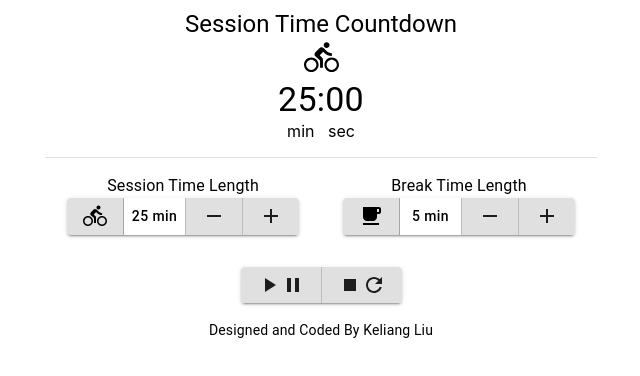
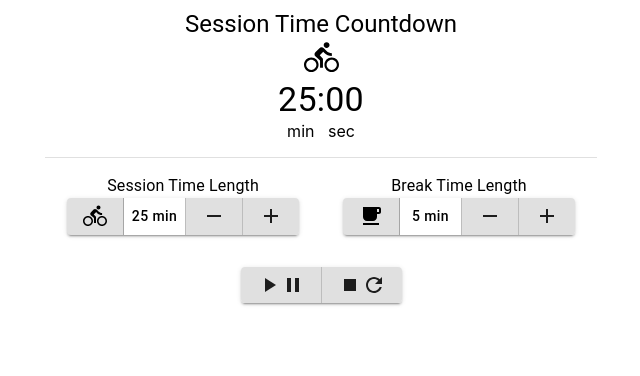
Before and after one commit to ke-liang-liu/timer, a React (Create React App) app: page / in a window 1280 px wide. Shown: the top 376 px of the page, without its empty margins (319-959 px from the left). Built offline with nearby package versions, Linux system fonts and the light colour scheme.

Commit message:
remove developer

```diff
--- a/src/App.js
+++ b/src/App.js
@@ -190,8 +190,8 @@ function App() {
           </Grid>
           <div className={classes.developer}>
             <Typography variant="body2" align='center'>
-              Designed and Coded By Keliang Liu
-          </Typography>
+
+            </Typography>
           </div>
         </Grid>
         <audio id="beep" preload="auto" src="https://actions.google.com/sounds/v1/alarms/alarm_clock.ogg">alarm clock</audio>
```
